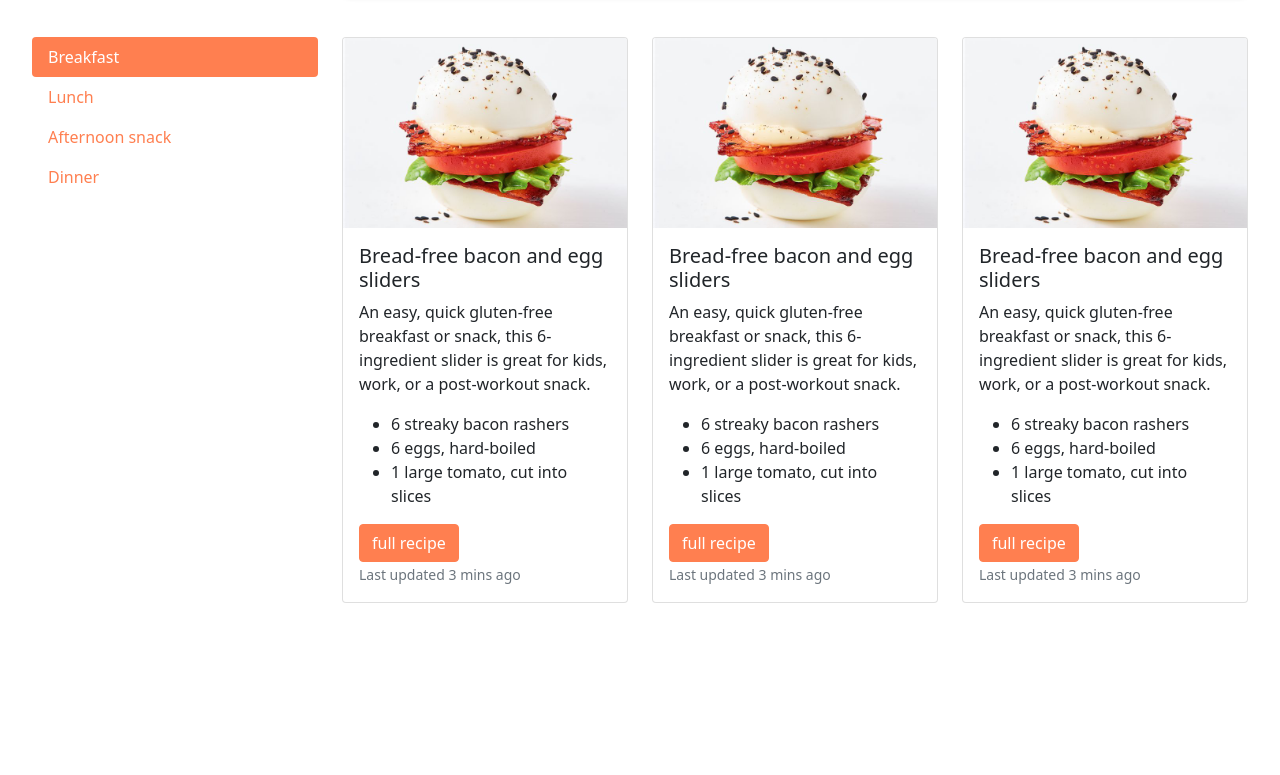
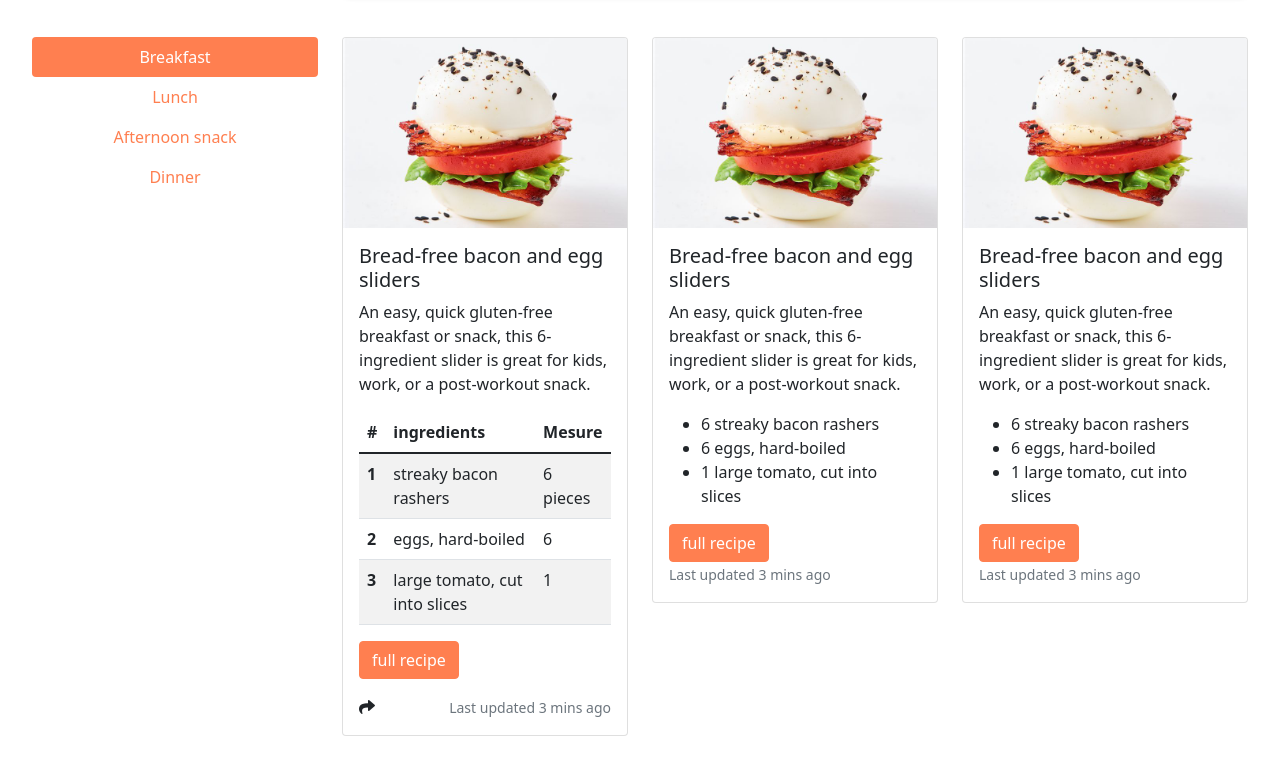
Before and after one commit to Hanna2m/bootstrap_exersice, a website: page index.html in a window 1280 px wide. Shown: the part 167-942 px from the top of the page. Before the commit the page ends 810 px from the top, so only its background shows below. Drawn offline with nearby package versions, Linux system fonts and the light colour scheme.

Commit message:
Add table, share-button

```diff
--- a/index.html
+++ b/index.html
@@ -49,14 +49,16 @@
             <div class="row">
              <!--Navigation-->
                 <div class="col-3">
-                    <div class="nav flex-column nav-pills" id="v-pills-tab" role="tablist" aria-orientation="vertical">
-                    <a class="nav-link active" id="v-pills-breakfast-tab" data-toggle="pill" href="#v-pills-breakfast" role="tab" aria-controls="v-pills-breakfast" aria-selected="true" style="background-color: coral;">Breakfast</a>
-                    <a class="nav-link" id="v-pills-lunch-tab" data-toggle="pill" href="#v-pills-lunch" role="tab" aria-controls="v-pills-lunch" aria-selected="false" style="color: coral;">Lunch</a>
-                    <a class="nav-link" id="v-pills-snack-tab" data-toggle="pill" href="#v-pills-snack" role="tab" aria-controls="v-pills-snack" aria-selected="false"style="color: coral;">Afternoon snack</a>
-                    <a class="nav-link" id="v-pills-dinner-tab" data-toggle="pill" href="#v-pills-dinner" role="tab" aria-controls="v-dinner-settings" aria-selected="false" style="color: coral;">Dinner</a>
-                    </div>
+                    <!--<div class="d-flex align-items-start">-->
+                        <div class="nav flex-column nav-pills" id="v-pills-tab" role="tablist" aria-orientation="vertical">
+                          <button class="nav-link active" id="v-pills-breakfast-tab" data-bs-toggle="pill" data-bs-target="#v-pills-breakfast" type="button" role="tab" aria-controls="v-pills-breakfast" aria-selected="true">Breakfast</button>
+                          <button class="nav-link" id="v-pills-lunch-tab" data-bs-toggle="pill" data-bs-target="#v-pills-lunch" type="button" role="tab" aria-controls="v-pills-lunch" aria-selected="false">Lunch</button>
+                          <button class="nav-link" id="v-pills-snack-tab" data-bs-toggle="pill" data-bs-target="#v-pills-snack" type="button" role="tab" aria-controls="v-pills-snack" aria-selected="false">Afternoon snack</button>
+                          <button class="nav-link" id="v-pills-dinner-tab" data-bs-toggle="pill" data-bs-target="#v-pills-dinner" type="button" role="tab" aria-controls="v-pills-dinner" aria-selected="false">Dinner</button>
+                        </div>
+                    <!--</div>-->
                 </div>
-            <!--</div>-->
+
             <div class="col-9">
                 <div class="tab-content" id="v-pills-tabContent">
                 <div class="tab-pane fade show active" id="v-pills-breakfast" role="tabpanel" aria-labelledby="v-pills-breakfast-tab">
@@ -77,15 +79,38 @@
                                     <div class="card-body">
                                         <h5 class="card-title">Bread-free bacon and egg sliders</h5>
                                         <p class="card-text">An easy, quick gluten-free breakfast or snack, this 6-ingredient slider is great for kids, work, or a post-workout snack.</p>
-                                        <ul>
-                                            <li>6 streaky bacon rashers</li>
-                                            <li>6 eggs, hard-boiled</li>
-                                            <li>1 large tomato, cut into slices</li>
-                                        </ul>
+                                        <table class="table table-striped">
+                                            <thead>
+                                              <tr>
+                                                <th scope="col">#</th>
+                                                <th scope="col">ingredients</th>
+                                                <th scope="col">Mesure</th>
+                                              </tr>
+                                            </thead>
+                                            <tbody>
+                                              <tr>
+                                                <th scope="row">1</th>
+                                                <td>streaky bacon rashers</td>
+                                                <td>6 pieces</td>
+                                              </tr>
+                                              <tr>
+                                                <th scope="row">2</th>
+                                                <td>eggs, hard-boiled</td>
+                                                <td>6</td>
+                                              <tr>
+                                                <th scope="row">3</th>
+                                                <td>large tomato, cut into slices</td>
+                                                <td>1</td>
+                                              </tr>
+                                            </tbody>
+                                          </table>
 
                                         <button type="button" class="btn btn-primary" style="background-color: coral; border-color: coral;">full recipe</button>
 
-                                        <p class="card-text"><small class="text-muted">Last updated 3 mins ago</small></p>
+                                        <div class="card-bottom-part">
+                                            <i onclick="shareAlert()" class="fas fa-share"></i>
+                                            <p class="card-text"><small class="text-muted">Last updated 3 mins ago</small></p>
+                                        </div>
                                     </div>
                                 </div>
                             </div>
--- a/src/script.js
+++ b/src/script.js
@@ -1,8 +1 @@
-$('#navbar-collapse').on('show.bs.collapse', function() {
-    $('.nav-pills').addClass('nav-stacked');
-});
-
-//Unstack menu when not collapsed
-$('#navbar-collapse').on('hide.bs.collapse', function() {
-    $('.nav-pills').removeClass('nav-stacked');
-});
+const shareAlert = () => alert("It's the good idea to share with your friends")
--- a/src/style.css
+++ b/src/style.css
@@ -78,3 +78,20 @@ main {
     font-size: 12px;
     padding: 16px 32px;
   }
+
+  .nav-pills .nav-link.active {
+  background-color: coral !important;
+}
+
+.nav-link {
+  color: coral;
+}
+
+.card-bottom-part {
+  display:flex;
+  flex-direction: row;
+  background-color: white;
+  justify-content: space-between;
+  align-items: center;
+  margin-top: 1rem;
+}
```
